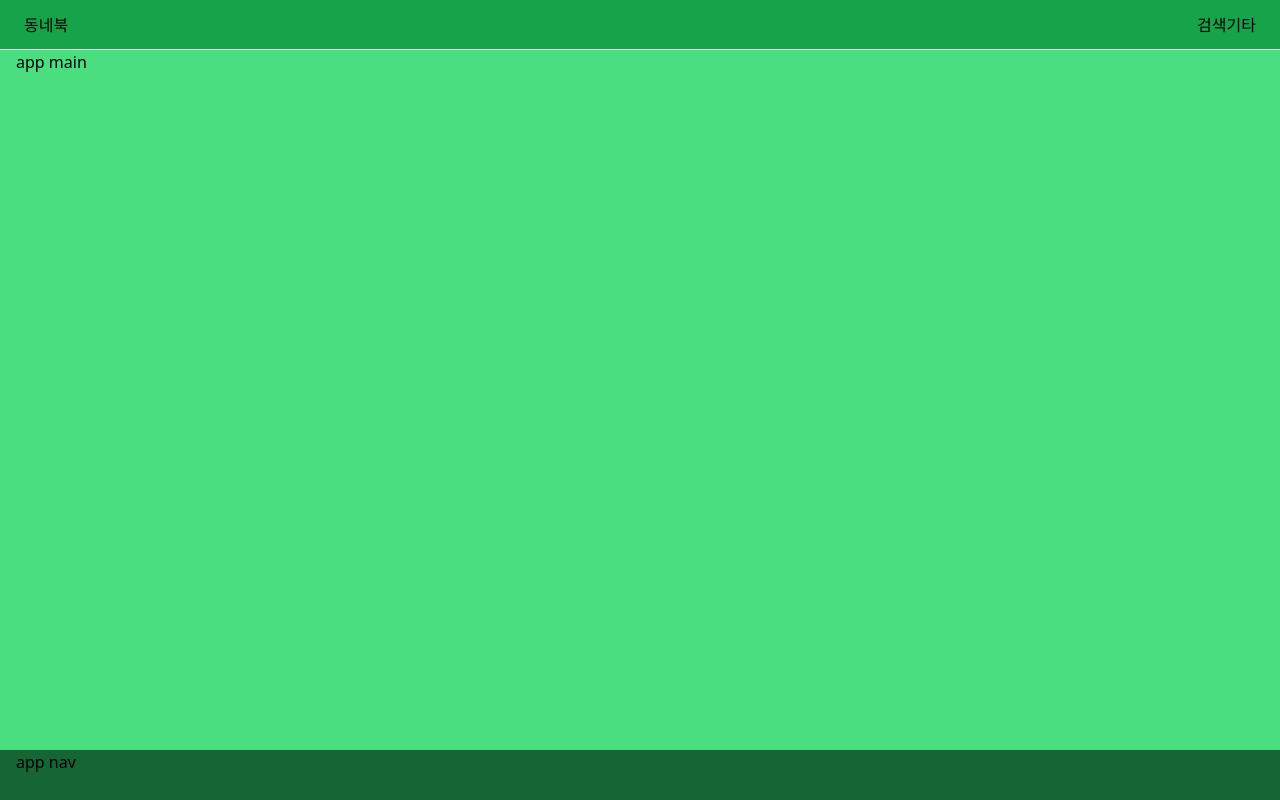
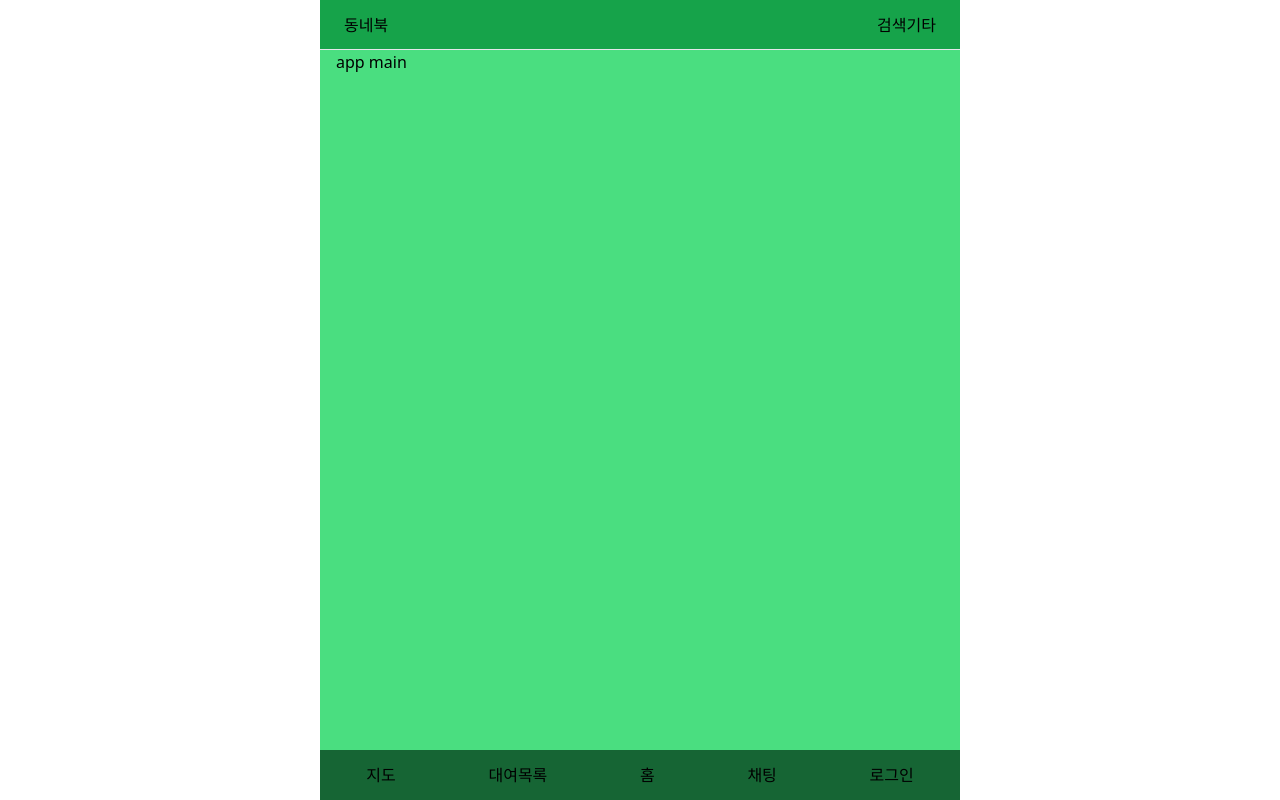
Before and after one commit to Withlaw/dnb, a React (Vite) app: page / in a window 1280 px wide. Built offline with nearby package versions, Linux system fonts and the light colour scheme.

Commit message:
style: main nav 생

```diff
--- a/src/ui/layout-root.tsx
+++ b/src/ui/layout-root.tsx
@@ -1,8 +1,10 @@
 import { Outlet } from 'react-router-dom';
+
+import MainNav from '@/ui/nav-main.tsx';
 
 const RootLayout = () => {
 	return (
-		<div className="container mx-auto bg-green-100 h-dvh flex flex-col">
+		<div className="max-w-screen-sm container mx-auto bg-green-100 h-dvh flex flex-col">
 			<header className="bg-green-600 border-b border-grey-100 border-solid px-6 py-2 w-full h-[50px] flex-initial flex justify-between items-center">
 				<div className="flex">동네북</div>
 				<div className="flex">
@@ -16,7 +18,7 @@ const RootLayout = () => {
 				<Outlet />
 			</main>
 			{/* <footer>app footer</footer> */}
-			<nav className="px-4 bg-green-800 h-[50px] flex-initial">app nav</nav>
+			<MainNav />
 		</div>
 	);
 };
--- /dev/null
+++ b/src/ui/nav-main.tsx
@@ -0,0 +1,38 @@
+import { NavLink } from 'react-router-dom';
+
+type Nav = {
+	id: number;
+	name: string;
+	path: string;
+	iconHref?: string;
+};
+
+const MainNav = () => {
+	const navList: Nav[] = [
+		{ id: 0, name: '지도', path: '/' },
+		{ id: 1, name: '대여목록', path: '/' },
+		{ id: 2, name: '홈', path: '/' },
+		{ id: 3, name: '채팅', path: '/' },
+	];
+
+	const styleLi = 'flex items-center';
+
+	return (
+		<nav className=" bg-green-800 h-[50px] flex-initial">
+			<ul className="h-full flex justify-around items-center">
+				{navList.map(nav => {
+					return (
+						<li key={nav.id} className={styleLi}>
+							<NavLink to={nav.path}>{nav.name}</NavLink>
+						</li>
+					);
+				})}
+				<li className={styleLi}>
+					<NavLink to={'/'}>로그인</NavLink>
+				</li>
+			</ul>
+		</nav>
+	);
+};
+
+export default MainNav;
```
